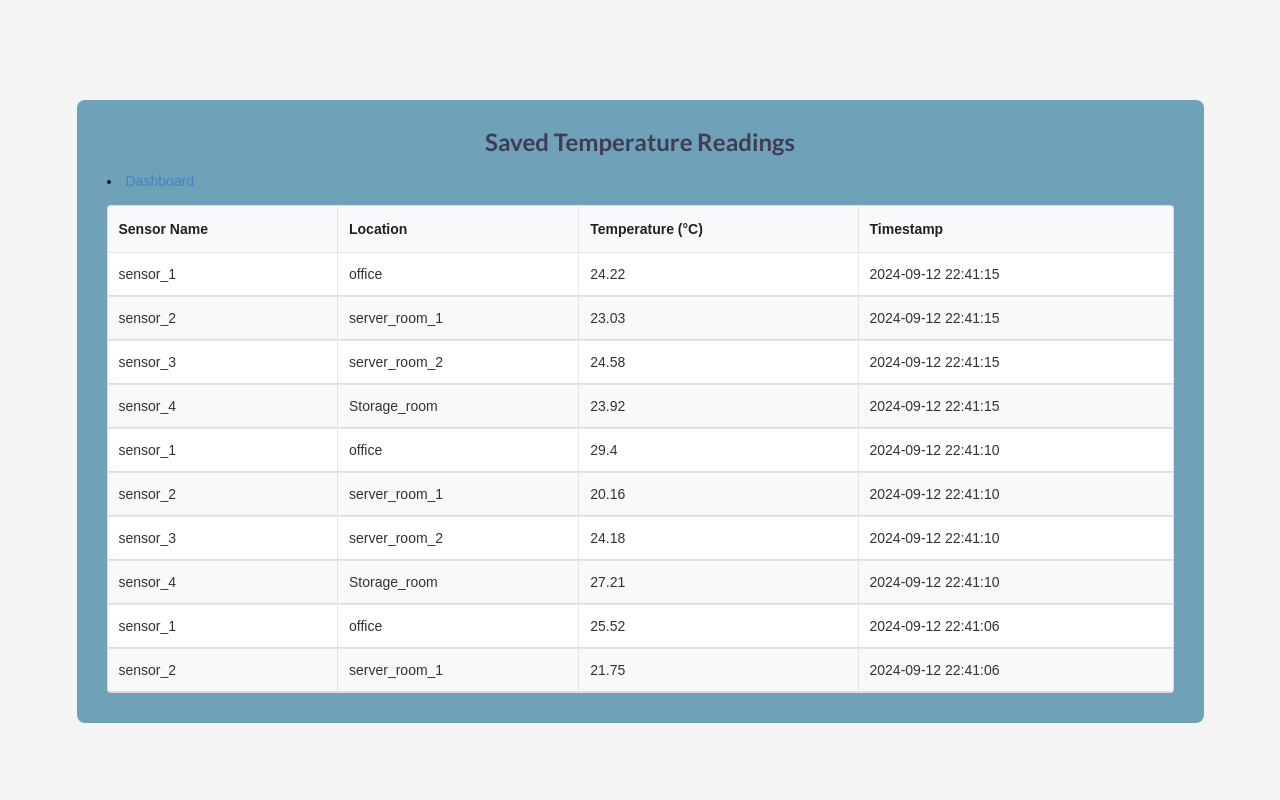
After one commit to jessetcee/d202_assignment2, a Flask app: page /readings in a window 1280 px wide. The commit adds this page. Run offline with Flask 3, Linux system fonts and the light colour scheme; data comes from the database, SQL or seed files in the repository; both versions use the stored data as it was after the commit.

Commit message:
Added code to generate random numbers and code to save the readings to a db file

```diff
--- a/app.py
+++ b/app.py
@@ -1,6 +1,10 @@
 import datetime
 import sqlite3
-from flask import render_template, Flask, request, redirect, url_for, session
+import random
+import time
+import os
+import sqlite3
+from flask import render_template, Flask, request, redirect, url_for, session, jsonify
 
 app = Flask(__name__)
 app.secret_key = 'super_secret_key'
@@ -8,6 +12,57 @@ def get_db_connection():
     conn = sqlite3.connect('database.db')
     conn.row_factory = sqlite3.Row
     return conn
+
+
+# Path to the SQLite database file
+DATABASE = 'sensors.db'
+
+# Create the database file and table if it doesn’t exist
+def init_db():
+    if not os.path.exists(DATABASE):
+        conn = sqlite3.connect(DATABASE)
+        cursor = conn.cursor()
+        cursor.execute('''
+            CREATE TABLE IF NOT EXISTS TemperatureReading (
+                id INTEGER PRIMARY KEY AUTOINCREMENT,
+                sensor_name TEXT NOT NULL,
+                location TEXT NOT NULL,
+                temperature REAL NOT NULL,
+                timestamp DATETIME DEFAULT CURRENT_TIMESTAMP
+            )
+        ''')
+        conn.commit()
+        conn.close()
+
+# Function to insert a new temperature reading into the database
+def save_sensor_data(sensor_name, location, temperature):
+    conn = sqlite3.connect(DATABASE)
+    cursor = conn.cursor()
+    cursor.execute('''
+        INSERT INTO TemperatureReading (sensor_name, location, temperature)
+        VALUES (?, ?, ?)
+    ''', (sensor_name, location, temperature))
+    conn.commit()
+    conn.close()
+
+# Function to get the latest 10 temperature readings from the database
+def get_latest_readings():
+    conn = sqlite3.connect(DATABASE)
+    cursor = conn.cursor()
+    cursor.execute('''
+        SELECT sensor_name, location, temperature, timestamp
+        FROM TemperatureReading
+        ORDER BY timestamp DESC
+        LIMIT 10
+    ''')
+    readings = cursor.fetchall()
+    conn.close()
+    return readings
+
+
+
+
+
 
 @app.route("/")
 def home():
@@ -41,14 +96,7 @@ def new_sensor():
 
     return render_template("new_sensor.html")
 
-@app.route("/hello/")
-@app.route("/hello/<name>")
-def hello_there(name="results"):
-    return render_template(
-        "hello_there.html",
-        name=name,
-        date=datetime.datetime.now()
-    )
+
 
 @app.route("/login", methods=["GET", "POST"])
 def login():
@@ -72,5 +120,43 @@ def login():
 
     return render_template("login.html")
 
+
+
+# Simulating temperature data from various sensors
+SENSORS = {
+    "sensor_1": {"location": "office", "temp": 0},
+    "sensor_2": {"location": "server_room_1", "temp": 0},
+    "sensor_3": {"location": "server_room_2", "temp": 0},
+    "sensor_4": {"location": "Storage_room", "temp": 0},
+}
+
+
+
+# Function to simulate and save temperature readings
+def get_and_save_sensor_data():
+    for sensor, data in SENSORS.items():
+        temperature = round(random.uniform(20.0, 30.0), 2)
+        SENSORS[sensor]["temp"] = temperature
+        # Save the data to the SQLite database
+        save_sensor_data(sensor, data["location"], temperature)
+    return SENSORS
+
+# Initialize the database
+init_db()
+
+
+@app.route('/api/sensor-data')
+def sensor_data():
+    sensor_data = get_and_save_sensor_data()
+    return jsonify(sensor_data)
+
+
+@app.route('/readings')
+def readings():
+    latest_readings = get_latest_readings()  # Fetch the latest readings from the database
+    return render_template('readings.html', readings=latest_readings)
+
+
+
 if __name__ == "__main__":
     app.run(debug=True)
--- /dev/null
+++ b/static/Style.css
@@ -0,0 +1,108 @@
+
+
+
+.ui_grid{
+    display: grid;
+    grid-template-columns: 1fr 1fr 1fr 1fr ; /* 3 equal columns */
+    gap: 10px;
+    max-width: 600px;
+    margin: 20px auto;
+    border: 1px solid #ddd; /* Optional border around the whole table */
+}
+
+
+
+body {
+    background-color: #f4f4f9;
+    font-family: 'Arial', sans-serif;
+    padding-top: 50px;
+}
+h2.ui.header {
+    text-align: center;
+    color: #3f3d56;
+}
+.ui.grid {
+    justify-content: center;
+}
+.ui.grid > .column {
+    text-align: center;
+    padding: 20px;
+    background-color: #fff;
+    box-shadow: 0 1px 3px rgba(0, 0, 0, 0.12), 0 1px 2px rgba(0, 0, 0, 0.24);
+    border-radius: 8px;
+    margin-bottom: 20px;
+}
+.ui.statistic .value {
+    font-size: 2.5rem;
+    color: #21ba45; /* Green color */
+}
+.ui.statistic .label {
+    font-size: 1.2rem;
+    color: #333;
+}
+.ui.grid > .column h3 {
+    font-size: 1.5rem;
+    color: #3f3d56;
+}
+
+
+body {
+    background-color: #f4f4f4;
+    font-family: 'Arial', sans-serif;
+}
+
+
+
+
+.container {
+    margin-top: 50px;
+    padding: 20px;
+}
+
+h2 {
+    color: #333;
+    text-align: center;
+    margin-bottom: 30px;
+}
+
+table {
+    width: 100%;
+    border-collapse: collapse;
+    box-shadow: 0 2px 8px rgba(0, 0, 0, 0.1);
+}
+
+th, td {
+    padding: 15px;
+    text-align: left;
+    border-bottom: 1px solid #ddd;
+}
+
+th {
+    background-color: #4CAF50;
+    color: white;
+}
+
+tr:nth-child(even) {
+    background-color: #f9f9f9;
+}
+
+tr:hover {
+    background-color: #f1f1f1;
+}
+
+td {
+    color: #333;
+}
+
+.ui.container {
+    background-color: rgb(111, 162, 185);
+    padding: 30px;
+    border-radius: 8px;
+}
+
+.footer {
+    text-align: center;
+    margin-top: 20px;
+    font-size: 0.9em;
+    color: #777;
+}
--- a/templates/base.html
+++ b/templates/base.html
@@ -4,7 +4,7 @@
     <meta charset="UTF-8">
     <meta name="viewport" content="width=device-width, initial-scale=1.0">
     <title>{% block title %}My App{% endblock %}</title>
-    <link rel="stylesheet" href="{{ url_for('static', filename='styles.css') }}">
+    <link rel="stylesheet" href="{{ url_for('static', filename='Style.css') }}" />
 </head>
 <body>
     <header>
@@ -15,10 +15,12 @@
                 <li><a href="">Log Out</a></li>
                 {% if session.get('is_admin') %}
                 <li><a href="{{ url_for('admin_centre') }}">Admin Centre</a></li>
+                <li><a href="{{ url_for('readings') }}">Temperature Readings</a></li>
                 {% endif %}
             </ul>
         </nav>
     </header>
+
 
     <main>
         {% block content %}
--- /dev/null
+++ b/templates/readings.html
@@ -0,0 +1,36 @@
+<!DOCTYPE html>
+<html lang="en">
+<head>
+    <meta charset="UTF-8">
+    <meta name="viewport" content="width=device-width, initial-scale=1.0">
+    <title>Saved Temperature Readings</title>
+    <link rel="stylesheet" href="https://cdnjs.cloudflare.com/ajax/libs/semantic-ui/2.4.1/semantic.min.css">
+    <link rel="stylesheet" href="/static/Style.css">
+</head>
+<body>
+    <div class="ui container">
+        <h2 class="ui header">Saved Temperature Readings</h2>
+        <li><a href="{{ url_for('dashboard') }}">Dashboard</a></li>
+        <table class="ui celled table">
+            <thead>
+                <tr>
+                    <th>Sensor Name</th>
+                    <th>Location</th>
+                    <th>Temperature (°C)</th>
+                    <th>Timestamp</th>
+                </tr>
+            </thead>
+            <tbody>
+                {% for reading in readings %}
+                <tr>
+                    <td>{{ reading[0] }}</td>
+                    <td>{{ reading[1] }}</td>
+                    <td>{{ reading[2] }}</td>
+                    <td>{{ reading[3] }}</td>
+                </tr>
+                {% endfor %}
+            </tbody>
+        </table>
+    </div>
+</body>
+</html>
```
Also changed, not shown: static/script.js (added, +15 -0 lines), templates/dashboard.html (+53 -0 lines), sensors.db (added), 2 other files.
